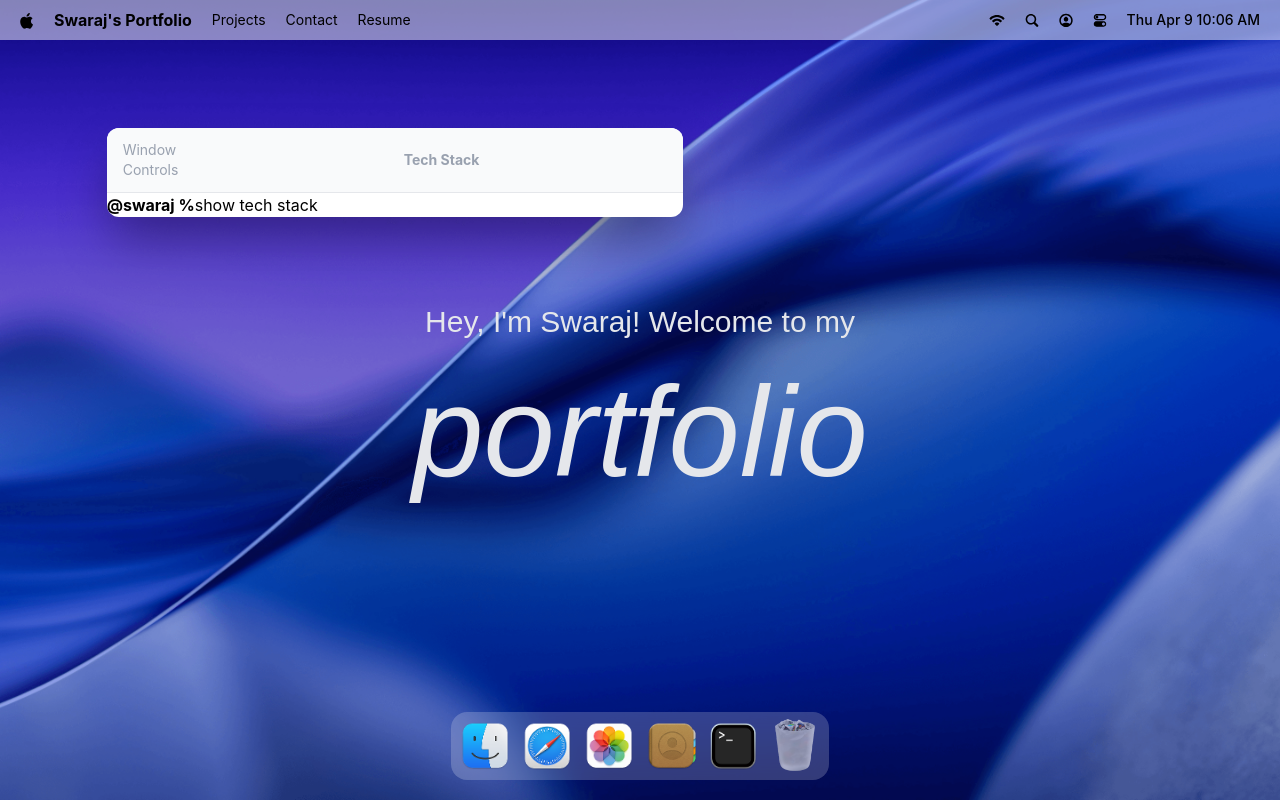
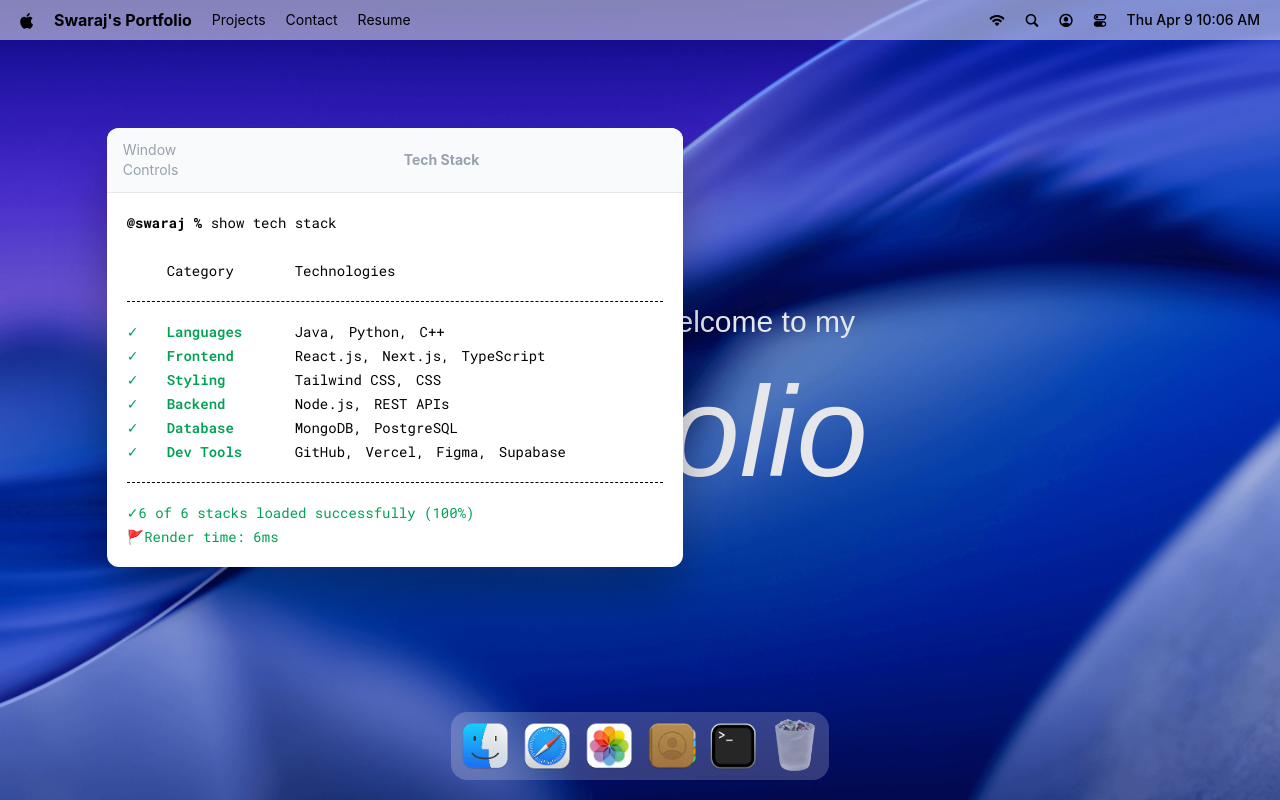
Before and after one commit to swarajpatil9/SJ_Portfolio, a React (Vite) app: page / in a window 1280 px wide. Both pictures are taken after a click on the button 733 px from the left and 746 px from the top of the page. Built offline with nearby package versions, Linux system fonts and the light colour scheme; a web font is replaced by a local one.

Commit message:
window-wrapper-2

```diff
--- a/src/constants/index.js
+++ b/src/constants/index.js
@@ -101,20 +101,20 @@ const blogPosts = [
 
 const techStack = [
     {
-        category: "Frontend",
-        items: ["React.js", "Next.js", "TypeScript"],
+        category: "Languages",
+        items: ["Java", "Python", "C++"],
     },
     {
-        category: "Mobile",
-        items: ["React Native", "Expo"],
+        category: "Frontend",
+        items: ["React.js", "Next.js", "TypeScript",],
     },
     {
         category: "Styling",
-        items: ["Tailwind CSS", "Sass", "CSS"],
+        items: ["Tailwind CSS", "CSS"],
     },
     {
         category: "Backend",
-        items: ["Node.js", "Express", "NestJS", "Hono"],
+        items: ["Node.js", "REST APIs"],
     },
     {
         category: "Database",
@@ -122,7 +122,7 @@ const techStack = [
     },
     {
         category: "Dev Tools",
-        items: ["Git", "GitHub", "Docker"],
+        items: ["GitHub", "Vercel", "Figma", "Supabase"],
     },
 ];
 
--- a/src/index.css
+++ b/src/index.css
@@ -180,6 +180,10 @@ body {
                 @apply py-5 my-5 border-y border-dashed space-y-1;
 
                 li {
+                    @apply flex items-center;
+
+                    @apply flex items-center;
+
                     .check {
                         @apply text-[#00A154] w-5;
                     }
--- a/src/windows/Terminal.jsx
+++ b/src/windows/Terminal.jsx
@@ -1,5 +1,7 @@
 import WindowWrapper from '#hoc/WindowWrapper';
-import React from 'react'
+import React from 'react';
+import { techStack } from '#constants';
+
 
 const Terminal = () => {
   return (
@@ -9,11 +11,40 @@ const Terminal = () => {
         <h2>Tech Stack</h2>
         </div>
 
-        <div>
+        <div className="techstack">
         <p>
-            <span className="font-bold">@swaraj %</span>
+            <span className="font-bold">@swaraj % </span>
             show tech stack
         </p>
+        <div className="label">
+            <p className="w-32">Category</p>
+            <p>Technologies</p>
+        </div>
+
+        <ul className = "content">
+          {techStack.map(( {category, items} ) => (
+            <li key={category}>
+              <span className="check">✓</span>
+              <h3>{category}</h3>
+              <ul>
+                {items.map((item, i) => (
+                  <li key = {i}>{item}{i < items.length - 1 ? "," : ""}</li>
+                ))}
+              </ul>
+            </li>
+          ))}
+        </ul>
+        <div className="footnote">
+          <p>
+            <span className="check">✓</span> {techStack.length} of {techStack.length} stacks loaded successfully (100%)
+
+          </p>
+          <p>
+            <span>🚩</span>
+            Render time: 6ms
+          </p>
+
+        </div>
         </div>
     </>
   );
```
